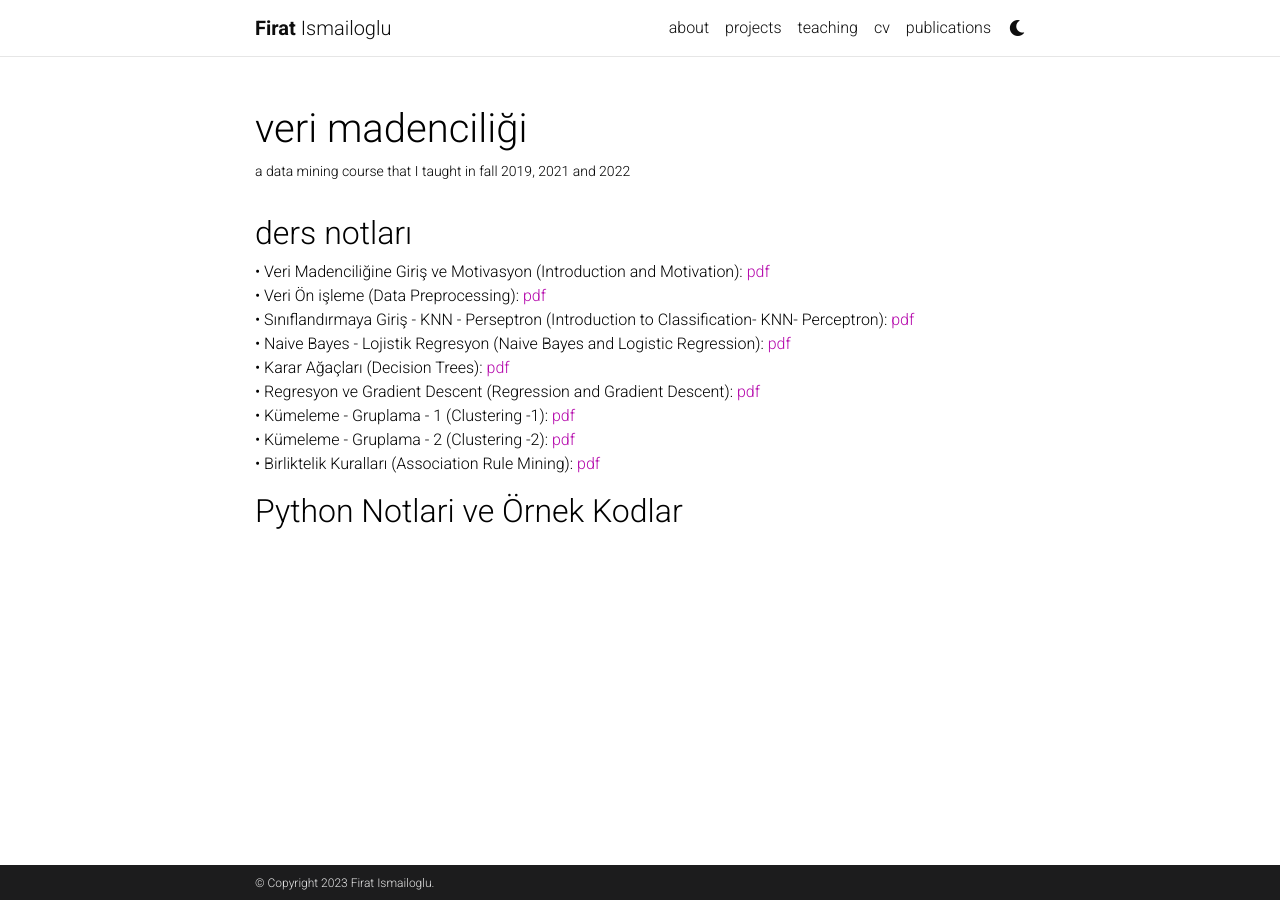
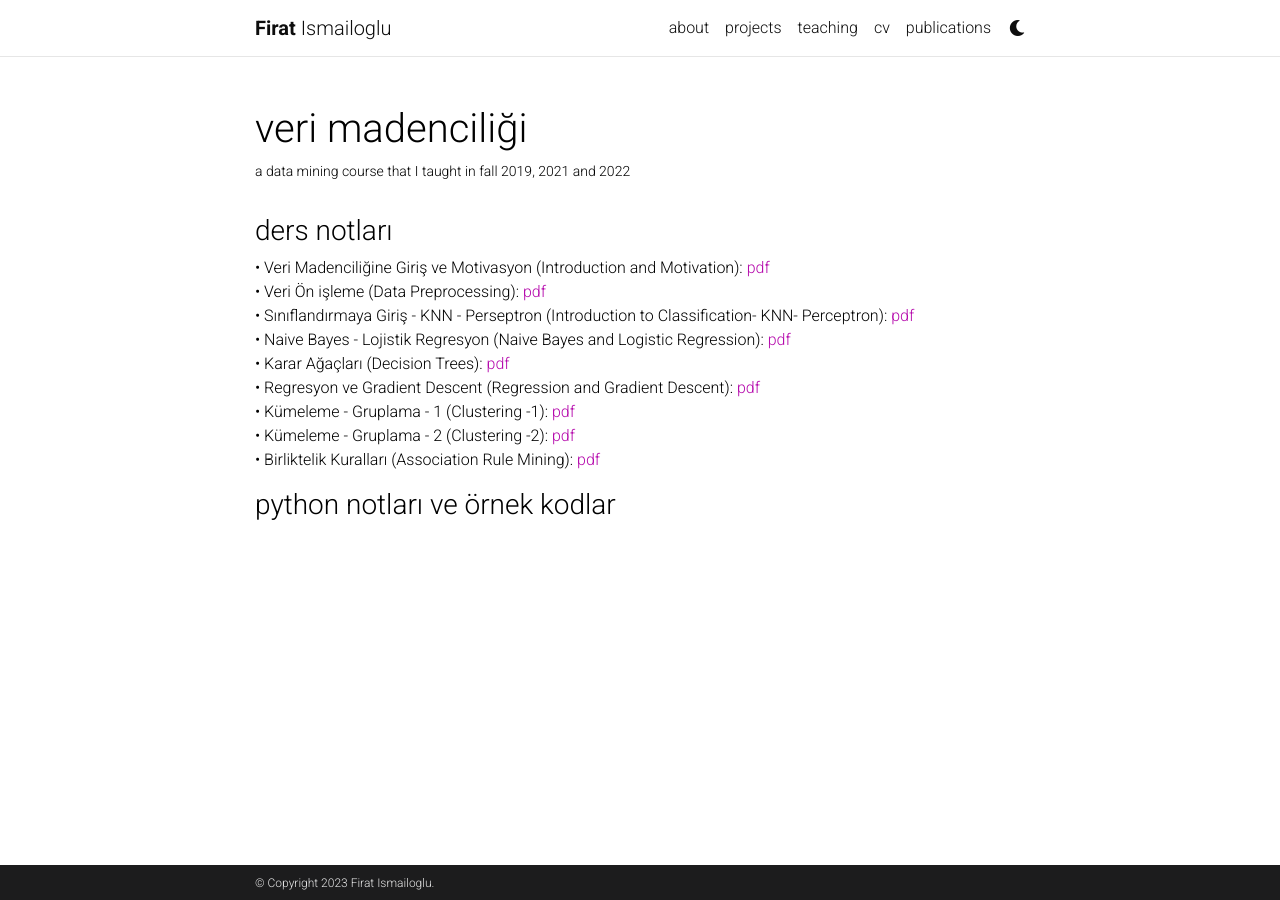
Before and after one commit to FiratIsmailoglu/firatismailoglu.github.io, a Jekyll site: the page built from _projects/1_project.md, in a window 1280 px wide. Built offline with Jekyll 4.4.1, drawn with Linux system fonts in a browser that asks for light colours; comment, search, counter and statistics services are not loaded; a style sheet for code colours, icons or effects is not loaded.

Commit message:
Update 1_project.md

```diff
--- a/_projects/1_project.md
+++ b/_projects/1_project.md
@@ -8,7 +8,7 @@ course: 1
 category: work
 ---
 
-<h2>ders notları</h2>
+<h3>ders notları</h3>
 
   &#8226; Veri Madenciliğine Giriş ve Motivasyon (Introduction and Motivation): [pdf](/assets/pdf/firism_veri_madenciliği_giris_motivasyon.pdf) <br />
  &#8226; Veri Ön işleme (Data Preprocessing):  [pdf](/assets/pdf/firism_veri_madenciliği_veri_önişleme.pdf) <br />
@@ -22,4 +22,4 @@ category: work
 
 
 
-<h2>Python Notlari ve Örnek Kodlar</h2>
+<h3>python notları ve örnek kodlar</h3>
```
